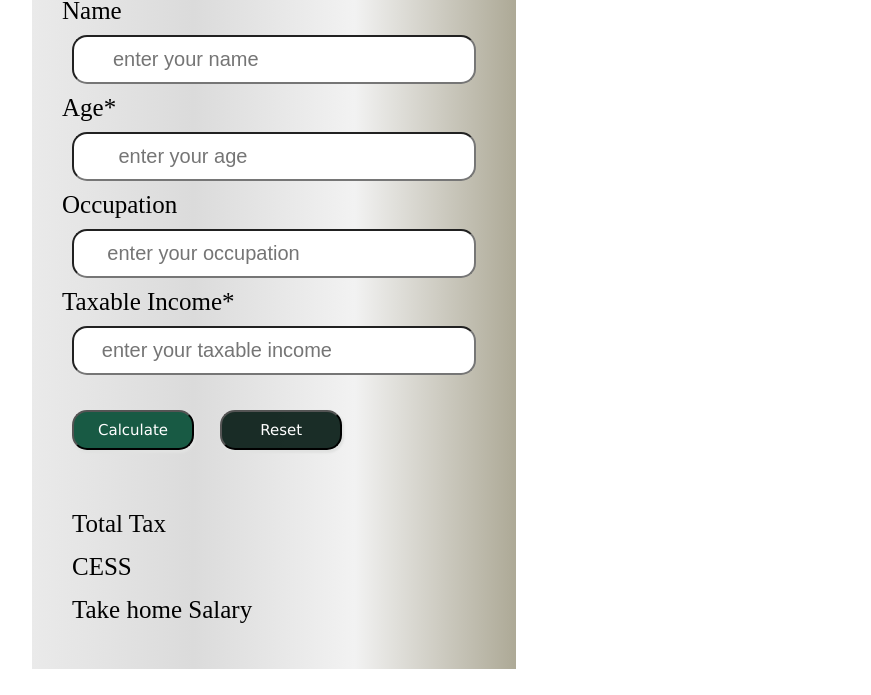
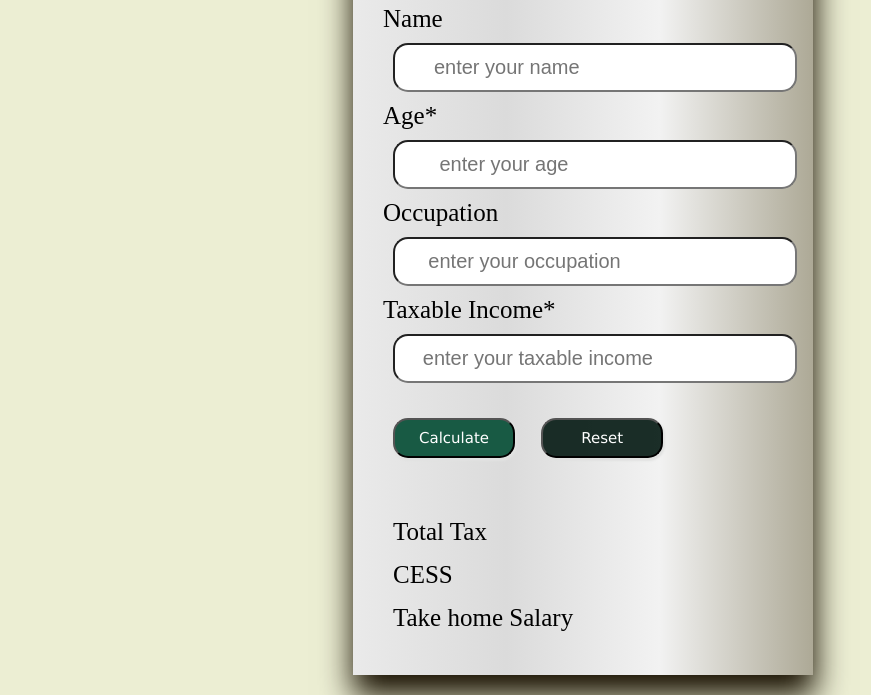
Before and after one commit to T-usharr/incometax, a plain HTML site: page index.html in a window 1280 px wide. Shown: the part 105-800 px from the top of the page, without its empty margins (57-928 px from the left). Drawn offline with Linux system fonts and the light colour scheme.

Commit message:
Update index.css

```diff
--- a/index.css
+++ b/index.css
@@ -3,18 +3,24 @@
     margin:0px;
 }
 
+body{
+ background-color:rgba(219, 223, 169, 0.5);
+}
 .mainn{
-    /* justify-content: center; */
-    width: auto;
+
+    /* width: auto; */
+    box-shadow: 1px 20px 30px 1px rgb(24, 16, 1);
     background: #ADA996;  /* fallback for old browsers */
     background: -webkit-linear-gradient(to right, #EAEAEA, #DBDBDB, #F2F2F2, #ADA996);  /* Chrome 10-25, Safari 5.1-6 */
     background: linear-gradient(to right, #EAEAEA, #DBDBDB, #F2F2F2, #ADA996); /* W3C, IE 10+/ Edge, Firefox 16+, Chrome 26+, Opera 12+, Safari 7+ */
-
-
-
-    display:inline-block;
-    margin:12px 45px 0px 89px;
     padding:30px;
+    width: 400px;
+    height: 700px;
+    display: block;
+    position:absolute;
+    top:50%;
+    left:50%;
+    transform:translate(-50%, -50%);
 }
 #H3{
 
@@ -40,11 +46,17 @@
     /* font-family: Georgia, 'Times New Roman', Times, serif; */
 }
 
+
+
+
 .bns{
    padding: 10px;
+
 }
 #bn1,#bn2{
     margin-top: 25px;
+
+    display: inline-block;
     height:40px;
     width:122px;
     border-radius: 15px;
```
